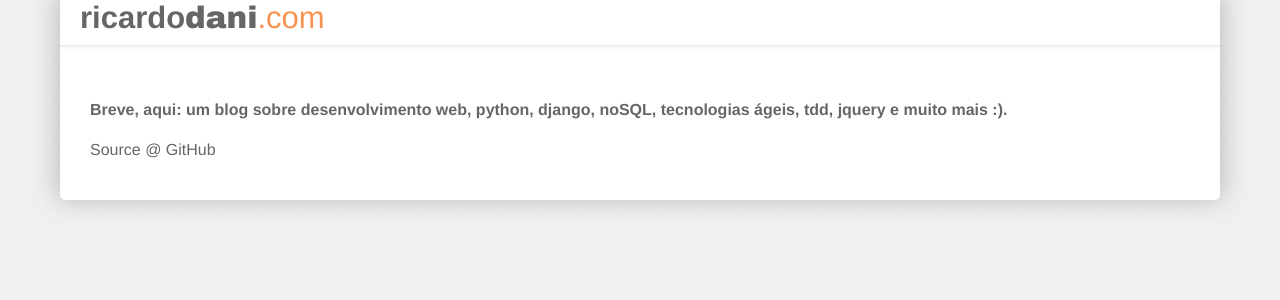
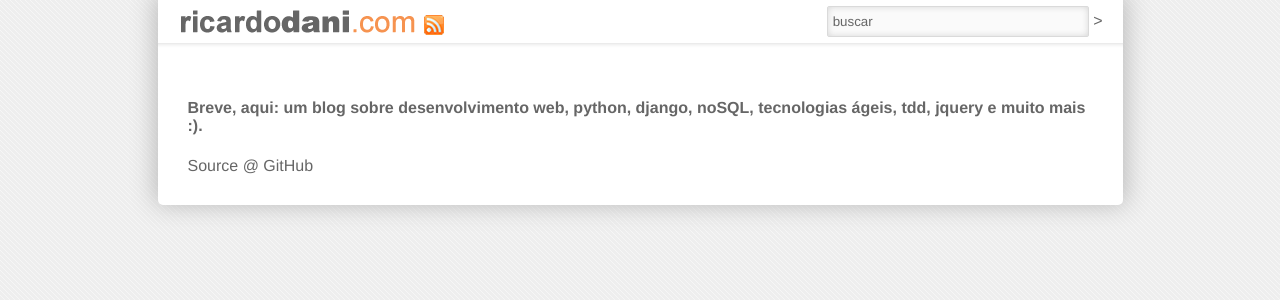
Before and after one commit to ricardodani/ricardodani.com-webblog, a Python web app: template core/templates/home.html in a window 1280 px wide. Shown: the top 300 px of the page. Run offline with Jinja, Linux system fonts and the light colour scheme; the template is opened without the code that fills it, so the values that code supplies are empty; some libraries are stand-ins or nearby versions.

Commit message:
Melhoria na barra de header (apenas visual)

```diff
--- a/core/settings.py
+++ b/core/settings.py
@@ -48,7 +48,7 @@ PROJECT_ROOT = os.path.dirname(os.path.realpath(__file__))
 
 # Absolute filesystem path to the directory that will hold user-uploaded files.
 # Example: "/home/media/media.lawrence.com/media/"
-MEDIA_ROOT = os.path.join(PROJECT_ROOT, '../public_html/uploaded/')
+MEDIA_ROOT = os.path.join(PROJECT_ROOT, '../static/uploaded/')
 
 # URL that handles the media served from MEDIA_ROOT. Make sure to use a
 # trailing slash.
@@ -75,7 +75,7 @@ STATICFILES_DIRS = (
     # Put strings here, like "/home/html/static" or "C:/www/django/static".
     # Always use forward slashes, even on Windows.
     # Don't forget to use absolute paths, not relative paths.
-    os.path.join(PROJECT_ROOT, '../public_html/'),
+    os.path.join(PROJECT_ROOT, '../static/'),
 )
 
 # List of finder classes that know how to find static files in
--- a/core/templates/home.html
+++ b/core/templates/home.html
@@ -28,9 +28,14 @@
 <body>
 	<div id="container">
         <div id="header">
-            <h1 class="logo">
-            <a href="/" title="Ricardo Dani dot com!"><strong>ricardo</strong><span class="font-black">dani</span><span class="orange">.com</span></a>
-            </h1>
+            <div class="logo">
+                <a href="/" title="{{ SITE_TITLE }}"><img src="{{ STATIC_URL }}/img/logo.png" alt="{{ SITE_TITLE }}" /></a>
+                <a href="/rss" title="Rss"><img src="{{ STATIC_URL }}img/rss.png" /></a>
+            </div>
+            <div class="busca">
+                <input type="text" id="busca" value="buscar" />
+                <a href="/busca">&gt;</a>
+            </div>
         </div>
 		<div id="content" style="padding: 30px;">
             <h4>Breve, aqui: um blog sobre desenvolvimento web, python, django, noSQL, tecnologias ágeis, tdd, jquery e muito mais :).</h4>
--- a/public_html/css/style.css
+++ b/static/css/style.css
@@ -21,7 +21,7 @@ body {
 }
 
 #container {
-    width: 1160px;
+    width: 965px;
     background-color: #ffffff;
     min-height: 200px;
     box-shadow: 0px -3px 25px 3px #BBB;
@@ -41,7 +41,7 @@ body {
     background-image: url(../img/bg_header.png);
     background-repeat: repeat-x;
     background-position: bottom;
-    height: 50px;
+    height: 48px;
 }
 
 #header .logo {
@@ -49,6 +49,27 @@ body {
     color: #666;
     font-size: 31px;
     display: inline-block;
-    margin: 0;
+    margin: 7px 0 0 0;
     padding: 0;
+    height: 42px;
 }
+
+#header .busca {
+    float: right;
+    height: 42px;
+}
+
+#busca {
+    border: 1px solid #dadada;
+    background-color: #fafafa;
+    height: 25px;
+    width: 250px;
+    margin: 6px 0 0 0;
+    padding: 2px 5px;
+    -webkit-box-shadow: inset 0px 0px 7px -1px #ccc;
+    -moz-box-shadow: inset 0px 0px 7px -1px #ccc;
+    box-shadow: inset 0px 0px 7px -1px #ccc;
+    -webkit-border-radius: 2px;
+    -moz-border-radius: 2px;
+    border-radius: 2px;
+}
```
Also changed, not shown: static/img/bg.png (renamed from public_html/img/bg.png), static/img/bg_header.png (renamed from public_html/img/bg_header.png), static/img/logo.png (added), static/img/rss.png (added).
